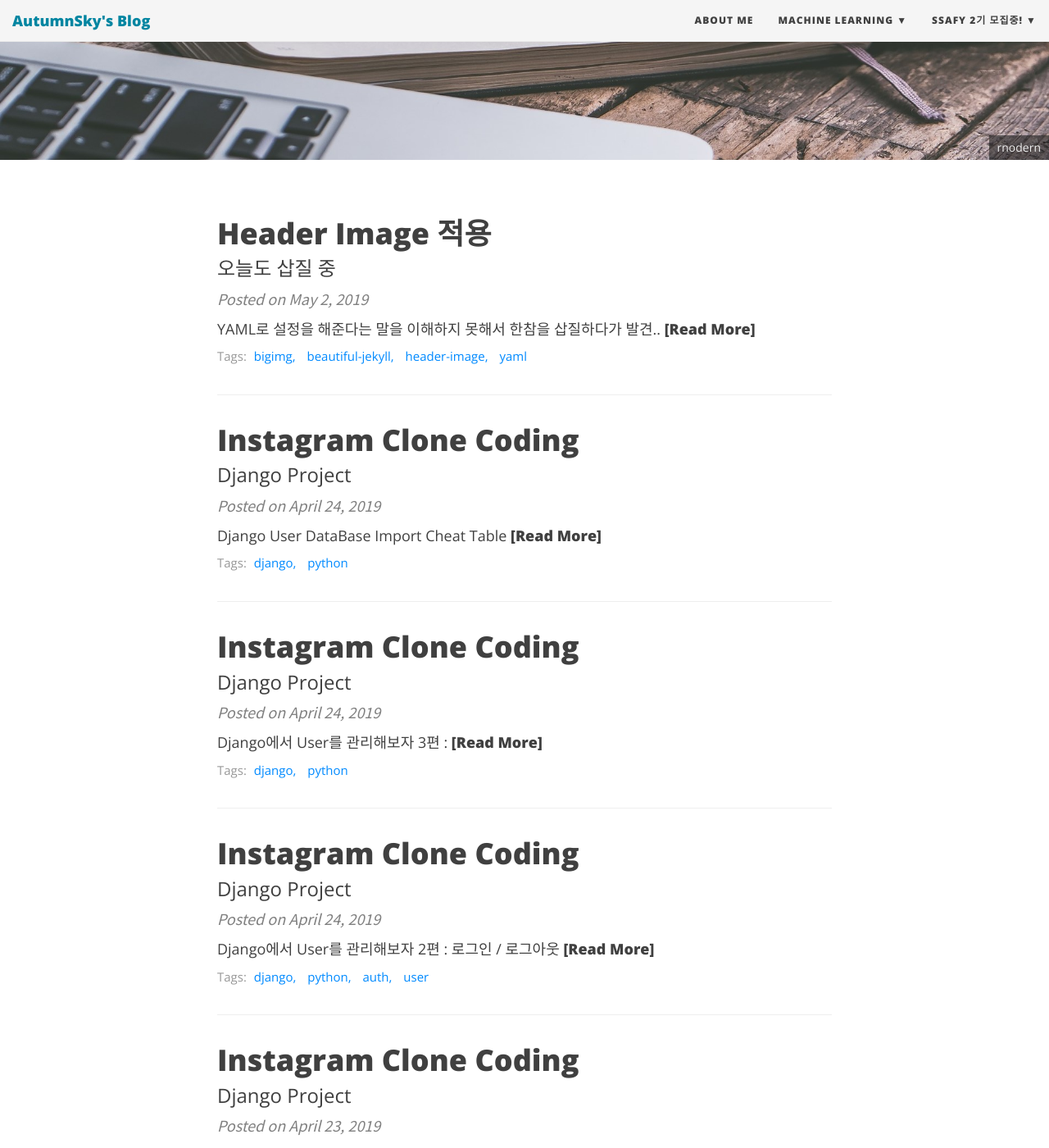
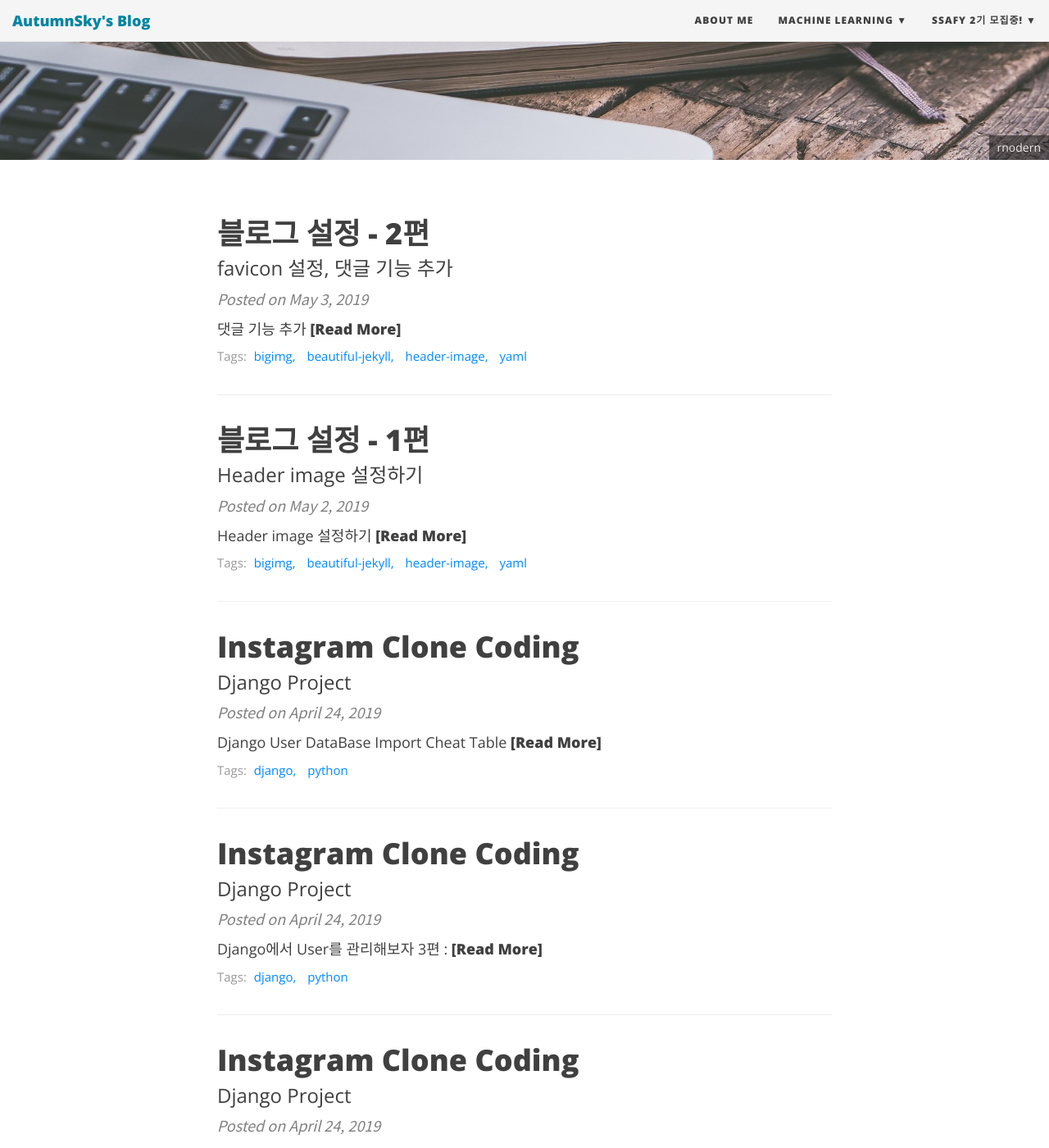
Before and after one commit to DongChanS/AutumnSky92.github.io, a Jekyll site: the page built from index.html, in a window 1280 px wide and 1400 px high, scrolled down 348 px. Shown: the whole window at 82% size. Built offline with Jekyll 4.4.1, drawn with Linux system fonts in a browser that asks for light colours; nearby versions of some CDN libraries; the list of posts is cut into pages by our own code; some of the changed text lies outside the part shown.

Commit message:
comments & favicon

````diff
--- a/_posts/2019-05-02-blog.md
+++ b/_posts/2019-05-02-blog.md
@@ -1,14 +1,16 @@
 ---
 layout: post
-title: Header Image 적용
-subtitle: 오늘도 삽질 중
+title: 블로그 설정 - 1편
+subtitle: Header image 설정하기
 tags: bigimg, beautiful-jekyll, header-image, yaml
 comments: true
 ---
 
+### Header image 설정하기
+
 YAML로 설정을 해준다는 말을 이해하지 못해서 한참을 삽질하다가 발견..
 
-문서 상단에 --- 로 감싸는 설정 안에 적어주면 끝!
+문서 상단에 `---` 로 감싸는 설정 안에 적어주면 끝!
 
 ```YAML
 ---
--- /dev/null
+++ b/_posts/2019-05-03-blog.md
@@ -0,0 +1,43 @@
+---
+layout: post
+title: 블로그 설정 - 2편
+subtitle: favicon 설정, 댓글 기능 추가
+tags: bigimg, beautiful-jekyll, header-image, yaml
+comments: true
+---
+
+### 댓글 기능 추가
+
+#### [DISQUS](https://disqus.com/)
+Get Started
+I want to install Disqus on my site
+Short Name : 'Something that you want'
+Create Site
+Let's get started
+What platform is your site on? > Jekyll
+Jekyll install instructions > Configure button
+Configure Disqus > Complete Setup
+Setup Complete!
+
+#### _config.yml file
+yaml file 편집
+disqus: "beautiful-jekyll"
+
+
+> YAML`comments: true` 설정을 해놓은 경우에 댓글기능 활성화가 됩니다.
+
+```YAML
+---
+layout: ...
+title: ...
+subtitle: ...
+tags: ...
+comments: true
+---
+```
+
+
+### favicon 설정
+root directory에 `favicon.ico`라는 이름으로 favicon 이미지를 추가하면 완료!
+
+[참고](https://gauger.io/fonticon/)
````
